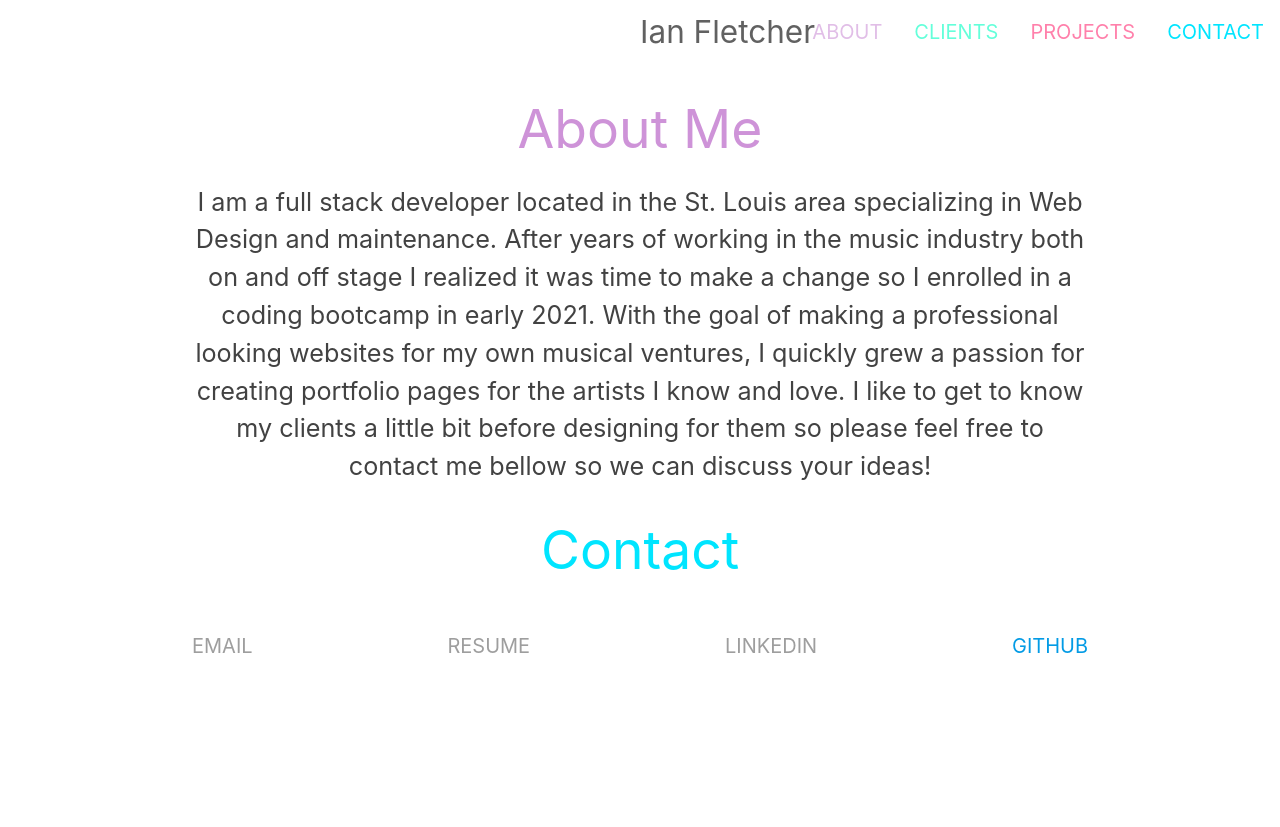
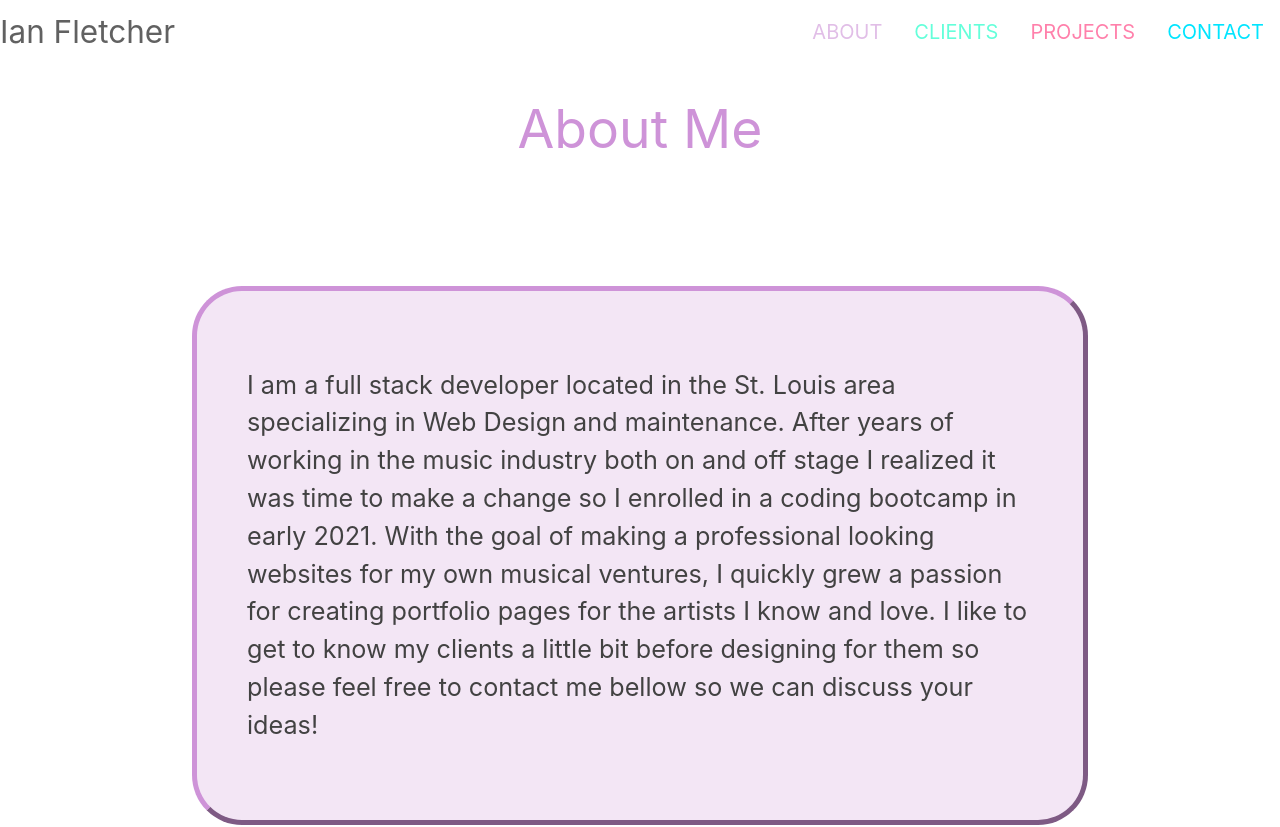
Before and after one commit to ianfletcher314/Ian-Fletcher-Portfolio, a React (Create React App) app: page / in a window 1280 px wide. Shown: the top 827 px of the page. Before the commit the page ends 800 px from the top, so only its background shows below. Built offline with nearby package versions, Linux system fonts and the light colour scheme.

Commit message:
fixed nav section name and about to add jumbotron in

```diff
--- a/src/App.css
+++ b/src/App.css
@@ -1,6 +1,3 @@
-.App {
-  text-align: center;
-}
 
 .App-logo {
   height: 40vmin;
--- a/src/components/About/About.js
+++ b/src/components/About/About.js
@@ -2,6 +2,7 @@
 // this componenet will be a child of the Header component and will conditionally render it when
 // the about button is clicked
 import React from "react";
+import "./style.css";
 
 function About() {
     return (
--- /dev/null
+++ b/src/components/About/style.css
@@ -0,0 +1,10 @@
+.aboutContainer{
+    background-color: #f3e6f5;
+    border-radius: 50px!important;
+    border-style: outset!important;
+    border-color: #ce93d8!important;
+    border-width: 5px!important;
+    padding: 50px!important;
+    margin-top: 10%!important;
+    margin-bottom: 10%!important;
+}
--- a/src/components/Header/Header.js
+++ b/src/components/Header/Header.js
@@ -6,16 +6,16 @@ import "./style.css";
 
 function Header() {
   return (
-    <div>
-    <nav class="z-depth-0 red lighten-4">
-        <div class="nav-wrapper white">
-            <a href="index.html" class="brand-logo caveat-bold grey-text text-darken-2 ">  Ian Fletcher</a>
-            <ul id="nav-mobile" class="right hide-on-med-and-down caveat-bold grey-text text-darken-2">
-                <li><a class="btn-flat caveat-bold purple-text text-lighten-4 navbtn btnbtn" href="#about"
+    <div >
+     <nav className="z-depth-0 ">
+        <div className="nav-wrapper white">
+            <a href="index.html" className="brand-logo left caveat-bold hide-on-med-and-down grey-text text-darken-2"> Ian Fletcher</a>
+            <ul id="nav-mobile" className="right hide-on-med-and-down caveat-bold grey-text text-darken-2">
+                <li><a className="btn-flat caveat-bold purple-text text-lighten-4 navbtn btnbtn" href="#about"
                         id="aboutbtn">ABOUT</a></li>
-                <li><a class="btn-flat caveat-bold teal-text text-accent-2 navbtn btnbtn" href="#clients"
+                <li><a className="btn-flat caveat-bold teal-text text-accent-2 navbtn btnbtn" href="#clients"
                         id="clientsbtn">CLIENTS</a></li>
-                <li><a class="btn-flat caveat-bold pink-text text-accent-1 navbtn btnbtn" href="#projects"
+                <li><a className="btn-flat caveat-bold pink-text text-accent-1 navbtn btnbtn" href="#projects"
                         id="projectsbtn">PROJECTS</a></li>
                 <li><a className="btn-flat caveat-bold cyan-text text-accent-3 navbtn btnbtn" href="#contact"
                         id="contactbtn">CONTACT</a></li>
@@ -24,6 +24,23 @@ function Header() {
 
     </nav>
 
+    <div class="center container">
+        <img src="images/ian2.jpg" alt="Ian's Photo"
+            className="container mobileimage circle responsive-img hide-on-large-only show-on-medium-and-down"></img>
+    </div>
+
+    <div className="container center">
+        <ul className="brand-logo center hide-on-large-only show-on-medium-and-down caveat left-align">
+            <li><a className="btn-flat caveat-bold purple-text text-lighten-3 navbtn" href="#about" id="aboutbtn">ABOUT</a>
+            </li>
+            <li><a className="btn-flat caveat-bold teal-text text-accent-2 navbtn" href="#clients"
+                    id="clientsbtn">CLIENTS</a></li>
+            <li><a className="btn-flat caveat-bold pink-text text-accent-1 navbtn" href="#projects"
+                    id="projectsbtn">PROJECTS</a></li>
+            <li><a className="btn-flat caveat-bold cyan-text text-accent-3 navbtn" href="#contact"
+                    id="contactbtn">CONTACT</a></li>
+        </ul>
+    </div>
   </div>
   );
 }
--- a/src/components/Header/style.css
+++ b/src/components/Header/style.css
@@ -1,16 +1,54 @@
+.navbtn{
+    font-size: 20px!important;
+    margin-left: 0px!important;
+    margin-right: 0px!important;
+}
+.mobileimage{
+    max-width: 50%!important;
+}
+
+
+.pads{
+    margin-top: 4%!important;
+    margin-bottom: 4%!important;
+}
+.semimobileimage{
+    max-width: 75%!important;
+
+}
+.space{
+    display: flex!important;
+    flex-direction: row!important;
+    justify-content: space-between!important;
+    font-size: 20px!important;
+    margin-top: 10%!important;
+    margin-bottom: 10%!important;
+}
+.footerformat{
+    text-align: center;
+    font-family: Georgia, 'Times New Roman', Times, serif;
+    font-style: italic;
+    margin-bottom: 10%!important;
+
+}
+.bradius{
+    border-radius: 25px!important;
+    border-style: outset!important;
+    border-color: grey!important;
+    border-width: 1px!important;
+}
+.layer{
+    max-width: 49%!important;
+
+}
 .btnbtn {
     /*
       All of the base styles have
       moved to the “CSS” tab above.
     */
     transition: transform 250ms!important;
-}
+  }
 
-.btnbtn:hover {
+  .btnbtn:hover {
     transform: translateY(-10px)!important;
-}
-.navbtn{
-    font-size: 20px!important;
-    margin-left: 0px!important;
-    margin-right: 0px!important;
-}
+  }
```
